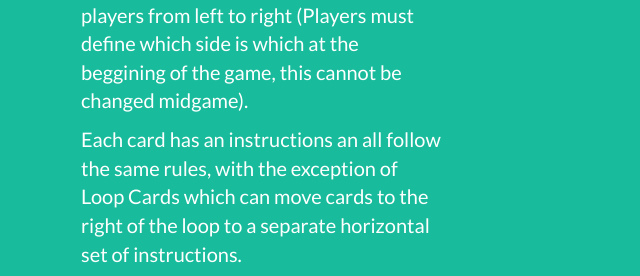
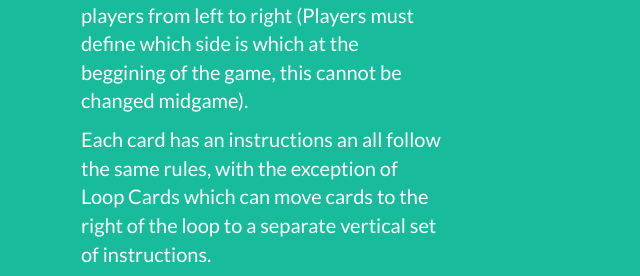
Before and after one commit to jesusPA/BloopyWeb, a plain HTML site: page index.html in a window 1280 px wide. Shown: the part 3842-4118 px from the top of the page, 184-824 px from the left. Drawn offline with nearby package versions, Linux system fonts and the light colour scheme.

Commit message:
fixed typo

```diff
--- a/index.html
+++ b/index.html
@@ -201,7 +201,7 @@
                     <p>A card can be placed before or after any other card.</p>
                     <p>When a card is removed from play it must be placed on a separate deck called The Pile, the player who removed a card must also discard one from his hand and place it on top of The Pile.</p>
                     <p>After placing/removing a card, the set of instructions in play are read by the players from left to right (Players must define which side is which at the beggining of the game, this cannot be changed midgame).</p>
-                    <p>Each card has an instructions an all follow the same rules, with the exception of Loop Cards which can move cards to the right of the loop to a separate horizontal set of instructions.</p>
+                    <p>Each card has an instructions an all follow the same rules, with the exception of Loop Cards which can move cards to the right of the loop to a separate vertical set of instructions.</p>
                     <p>If a Loop Card is placed inside a loop it must be indented to the right</p>
                     <p>A player wins if after reading the set of instructions in play his color is equal to the goal value, when this happens the game ends.</p>
                     <p>Turns are allocated clockwise</p>
```
